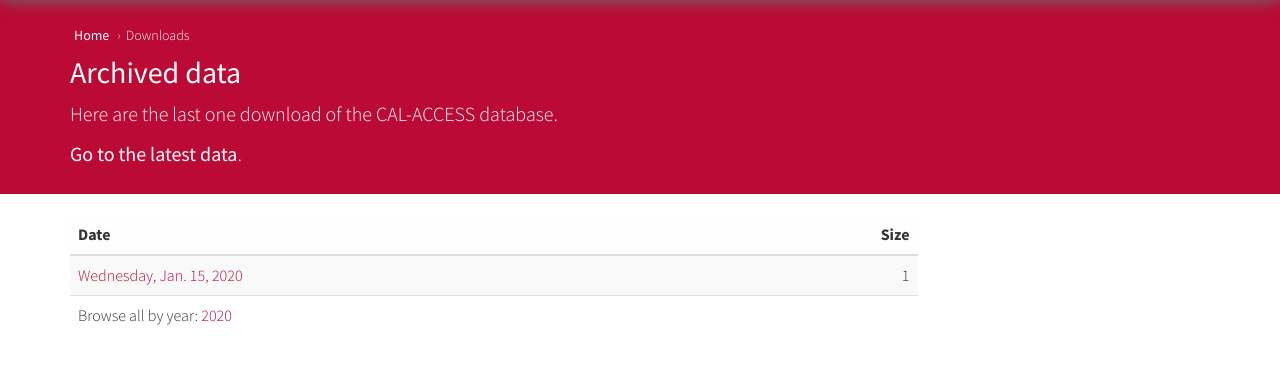
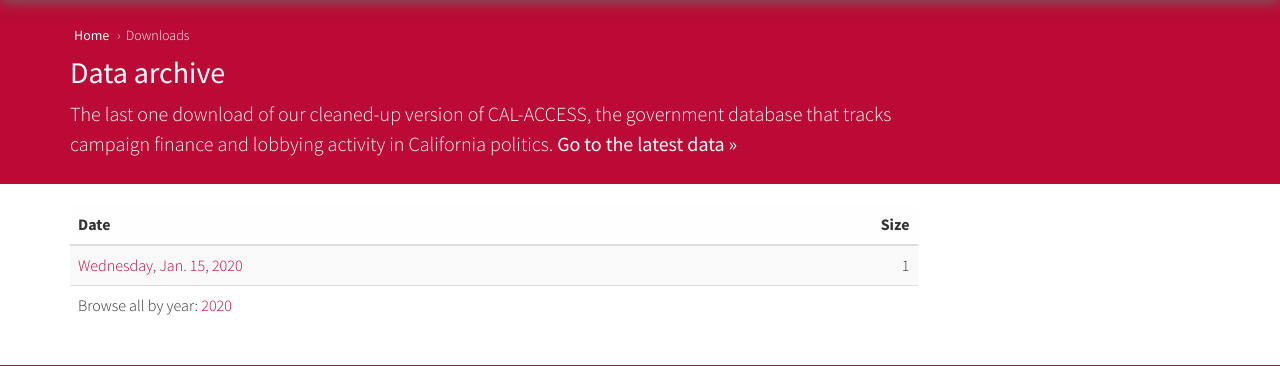
Before and after one commit to palewire/django-calaccess-downloads-website, a Django app: template calaccess_website/templates/calaccess_website/version_archive.html in a window 1280 px wide. Shown: the part 61-427 px from the top of the page. Run offline with Django 3.2, Linux system fonts and the light colour scheme; the template is opened without the code that fills it: most values are stand-ins (such as "Sample title", 1, 10 or a date in 2020); some libraries are stand-ins or nearby versions.

Commit message:
Some more wording tweaks for #108, #112

```diff
--- a/calaccess_website/templates/calaccess_website/file_detail.html
+++ b/calaccess_website/templates/calaccess_website/file_detail.html
@@ -50,7 +50,7 @@
 
 {% block top %}
   <h2>{{ object.db_table }}</h2>
-  <p>Information and downloads for the {{ object.db_table }} data file: <br>
+  <p>Information and downloads for this part of CAL-ACCESS, the database that tracks campaign finance and lobbying activity in California politics. This file's description:<br>
   {{ object.doc.strip|first_line|safe }}</p>
 {% endblock %}
 
--- a/calaccess_website/templates/calaccess_website/file_downloads_list.html
+++ b/calaccess_website/templates/calaccess_website/file_downloads_list.html
@@ -17,14 +17,13 @@
 
 {% block top %}
   <h2>{{ object.db_table }}</h2>
-  <p>All downloads for this file. <a href="{% url 'file_detail' object.db_table|slugify %}">See documentation</a>.</p>
+  <p>The last {{ version_list|length }} downloads for this file. <a href="{% url 'file_detail' object.db_table|slugify %}">See documentation &raquo;</a></p>
 {% endblock %}
 
 {% block content %}
   <div class="row">
     <div class="col-md-12">
       {% if version_list %}
-      <h2>Last {{ version_list|length }} downloads</h2>
       <table class="table table-striped">
       <thead>
         <th>Date</th>
--- a/calaccess_website/templates/calaccess_website/version_archive.html
+++ b/calaccess_website/templates/calaccess_website/version_archive.html
@@ -9,9 +9,8 @@
 {% endblock %}
 
 {% block top %}
-    <h2>Archived data</h2>
-    <p>Here are the last {{ latest|length|apnumber }} download{{ latest|length|pluralize }} of the CAL-ACCESS database.</p>
-    <p><a href="{% url 'version_latest' %}">Go to the latest data</a>.</p>
+    <h2>Data archive</h2>
+    <p>The last {{ latest|length|apnumber }} download{{ latest|length|pluralize }} of our cleaned-up version of CAL-ACCESS, the government database that tracks campaign finance and lobbying activity in California politics. <a href="{% url 'version_latest' %}">Go to the latest data &raquo;</a></p>
 {% endblock %}
 
 {% block content %}
```
